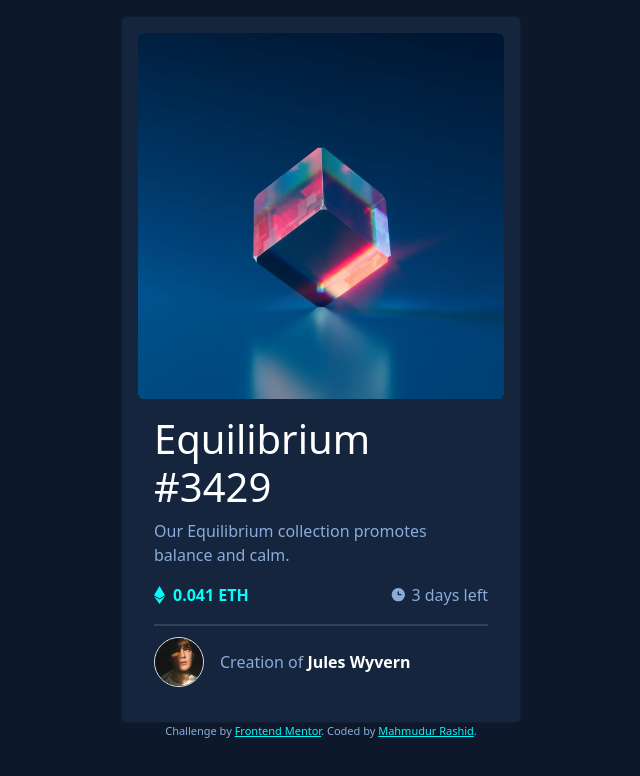
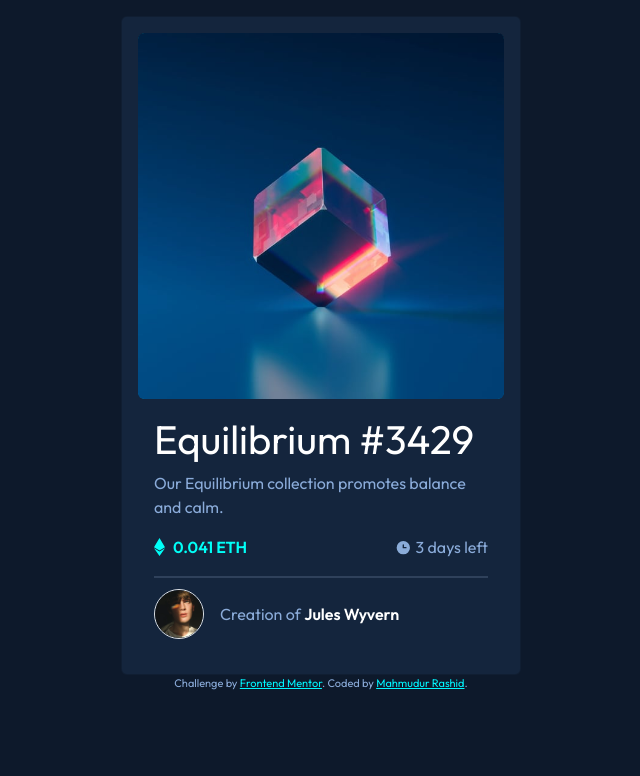
Before and after one commit to Mahmudur-Rashid/nft-preview-card-component, a plain HTML site: page index.html in a window 1280 px wide. Shown: the whole page, without its empty margins (319-959 px from the left). Drawn offline with nearby package versions, Linux system fonts and the light colour scheme.

Commit message:
Update index.html

```diff
--- a/index.html
+++ b/index.html
@@ -19,10 +19,17 @@
 			crossorigin="anonymous"
 		/>
 
+		<link rel="preconnect" href="https://fonts.googleapis.com">
+		<link rel="preconnect" href="https://fonts.gstatic.com" crossorigin>
+		<link href="https://fonts.googleapis.com/css2?family=Outfit:wght@300;400;600&display=swap" rel="stylesheet">
+
 		<title>Frontend Mentor | NFT preview card component</title>
 
 		<!-- Feel free to remove these styles or customise in your own stylesheet 👍 -->
 		<style>
+			body{
+				font-family: Outfit;
+			}
 			.attribution {
 				font-size: 11px;
 				text-align: center;
```
